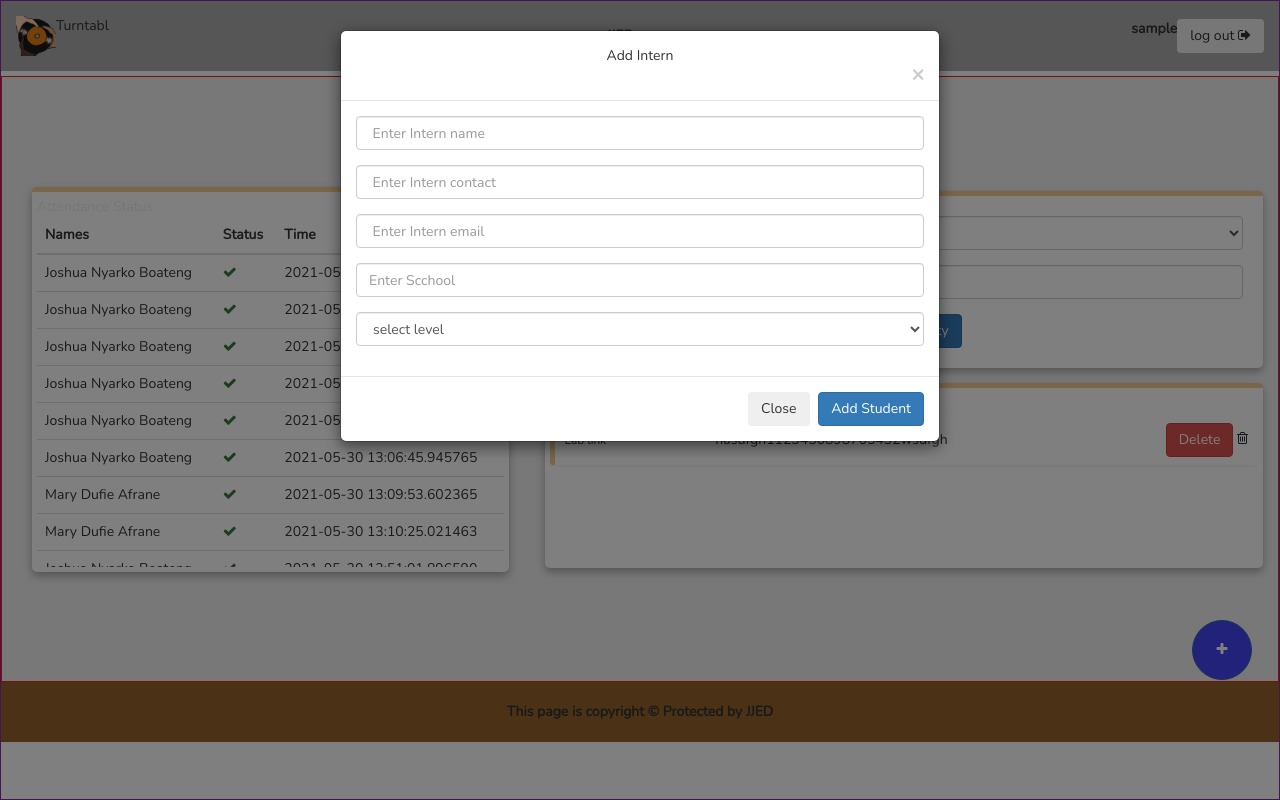
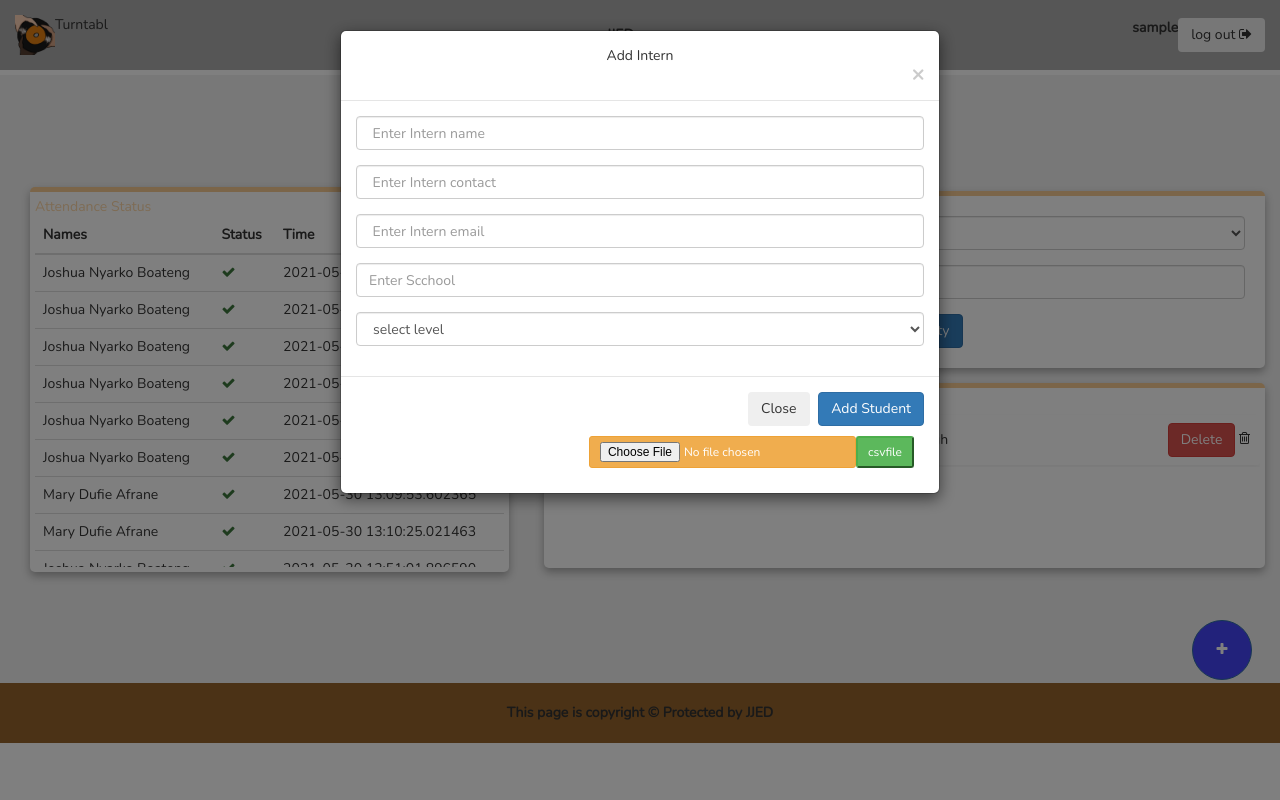
Before and after one commit to josh-boat365/JJED-Attendance-System-, a Flask app: page /admin_home in a window 1280 px wide, after a click on "Add". Run offline with Flask 3, Linux system fonts and the light colour scheme; a user stored in the database is signed in; data comes from the database, SQL or seed files in the repository; both versions use the stored data as it was after the commit; some libraries are stand-ins or nearby versions.

Commit message:
added csv uploader on admin home

```diff
--- a/dbconfig.py
+++ b/dbconfig.py
@@ -57,8 +57,8 @@ class DB():
         self.con.commit()
         return True
 
-    def insert_all(self,data):
-        self.cur.executemany("INSERT INTO {} VALUES(?,?,?,?,?)".format(tb_name), data)
+    def insert_all(self,tb_name,data):
+        self.cur.executemany("INSERT INTO {}(intern_name, intern_school,intern_level,intern_contact,intern_email) VALUES(?,?,?,?,?)".format(tb_name), data)
         self.con.commit()
         return True
         # INSERT INTO interns(intern_name, intern_school,intern_level,intern_contact,intern_email)VALUES(?,?,?,?,?)
--- a/main.py
+++ b/main.py
@@ -1,16 +1,29 @@
 """main function """
-
+import csv as csv_reader
 import datetime
-
 from dbconfig import DB
 from flask import Flask, render_template, url_for,  request, redirect, session, json
 import sqlite3
 
 
 
+# import os
+# from werkzeug.utils import secure_filename
+
+
+
+# UPLOAD_FOLDER = 'JJED/uploads'
+# ALLOWED_EXTENSIONS = {'csv'}
+
+# def allowed_file(filename):
+#     return '.' in filename and \
+#         filename.rsplit('.', 1)[1].lower() in ALLOWED_EXTENSIONS
+
 app = Flask(__name__)
 
 app.secret_key = 'dffg67789@#$%^&*iuyt@'
+# app.config['UPLOAD_FOLDER'] = UPLOAD_FOLDER
+
 
 def insert_list_data(mlist):
     connection = sqlite3.connect("jjed.db")
@@ -123,9 +136,21 @@ def admin_home():
             db.insert_intern("interns", username, school, level, contact, email)
             return redirect(url_for("admin_home"))
 
+        if request.form["submit"] == "csvfile":
+            uploaded_file = request.files['file']
+            if uploaded_file.filename != '':
+                uploaded_file.save(uploaded_file.filename)
+
+                final_file = open(uploaded_file.filename)
+                contents = csv_reader.reader(final_file)
+                db.insert_all("interns", contents)
+                return redirect(url_for('admin_home'))
+
+    return render_template("admin_home.html", activities = activities, lenght=lenght, attendance = attendance, lenght_attendance=lenght_attendance)
 
 
-    return render_template("admin_home.html", activities = activities, lenght=lenght, attendance = attendance, lenght_attendance=lenght_attendance)
+
+
 
 
 @app.route("/admin_home/<edit_id>", methods=["POST","GET"])
@@ -198,6 +223,14 @@ def logout():
     session.pop('username', default=None)
     return redirect("/")
 
+def csv():
+    import csv
+    db = DB()
+    file = open('person-records.csv')
+    contents = csv.reader(file)
+    db.insert_all("interns", contents)
+
+
 
 if __name__ == "__main__":
     app.run(debug=True)
--- a/static/css/style.css
+++ b/static/css/style.css
@@ -13,7 +13,7 @@ header{
     justify-content: space-between;
     border-bottom: 5px rgb(255, 255, 255) solid;
 }
-.mycard_title{color: rgba(78, 76, 76, 0.1); transition: 0.3s; padding: 0px; margin: 0px;}
+.mycard_title{color: rgb(252, 215, 168); transition: 0.3s; padding: 0px; margin: 0px;}
 
 .add_intern button{
     position: fixed;
@@ -42,7 +42,7 @@ footer{
 }
 
 body{
-    border: 1px rgb(140, 41, 160) solid;
+    /* border: 1px rgb(140, 41, 160) solid; */
     width: 100%;
     margin: 0px;
     padding: 0px;
@@ -52,7 +52,7 @@ body{
 .main{
     height: 76%;
     padding: 10px;
-    border: 1px rgb(241, 36, 9) solid;
+    /* border: 1px rgb(241, 36, 9) solid; */
     background-color: rgb(240, 240, 240);
     box-sizing: border-box;
     display: flex;
--- a/templates/admin_home.html
+++ b/templates/admin_home.html
@@ -219,12 +219,22 @@
 
         </div>
         <div class="modal-footer">
-
             <button type="button" class="btn btn-secondary" data-dismiss="modal">Close</button>
             <!-- <button type="button" class="btn btn-danger">Create</button> -->
             <input class="btn btn-primary" type = "submit" value = "Add Student" name = "submit">
+          </form>
+
+          <form action="" method="POST" enctype="multipart/form-data">
+            <ul class="avatar">
+              <li><input type="file" class="btn btn-warning btn-sm" name="file"></li>
+              <li><input type="submit" class="btn-success btn-sm" name="submit"  value="csvfile"></li>
+            </ul>
+          </form>
+
         </div>
-    </form>
+
+
+
     </div>
   </div>
 </div>
--- a/templates/intern_login.html
+++ b/templates/intern_login.html
@@ -22,7 +22,7 @@
           <input type="text" placeholder="Enter username" name="name" required><br>
           <input type="text" placeholder="Enter password" name="password" required><br>
           <button type="submit">LOGIN </button><br><br>
-          <span class="text"> Are you an <a href="/admin_login"> Admin? </a></span><br><br>
+          <!-- <span class="text"> Are you an <a href="/admin_login"> Admin? </a></span><br><br> -->
 
             <!-- <div class="checkbox_login"> -->
 
```
Also changed, not shown: test_tb.csv (added, +7 -0 lines), jjed.db, 1 other file.
